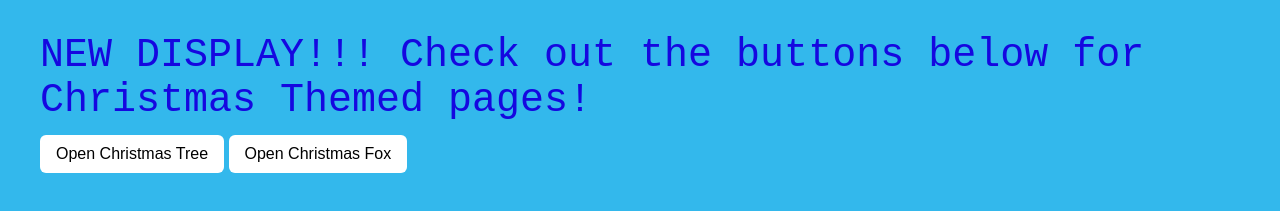
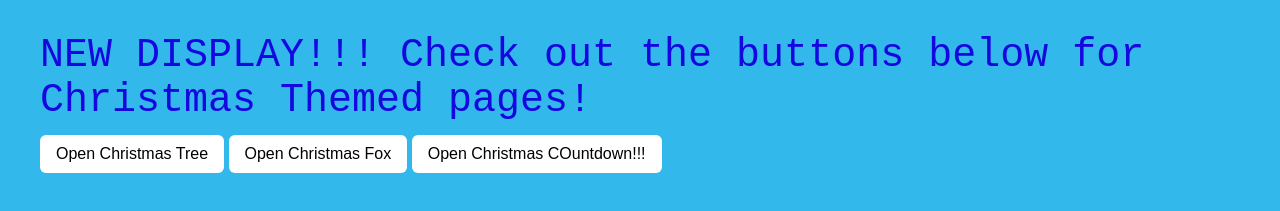
Before and after one commit to andrewchu1357/Secretwebsite, a plain HTML site: page index.html in a window 1280 px wide. Shown: the part 213-424 px from the top of the page. Drawn offline with Linux system fonts and the light colour scheme.

Commit message:
new bbuton

```diff
--- a/index.html
+++ b/index.html
@@ -70,6 +70,11 @@
    style="display:inline-block;margin-top:12px;padding:10px 16px;background:#ffffff;color:#000;border-radius:6px;text-decoration:none;">
   Open Christmas Fox
 </a>
+<a href="Animations/Countdown/countdown.html"
+   class="btn"
+   style="display:inline-block;margin-top:12px;padding:10px 16px;background:#ffffff;color:#000;border-radius:6px;text-decoration:none;">
+  Open Christmas COuntdown!!!
+</a>
 </body>
 
 
```
